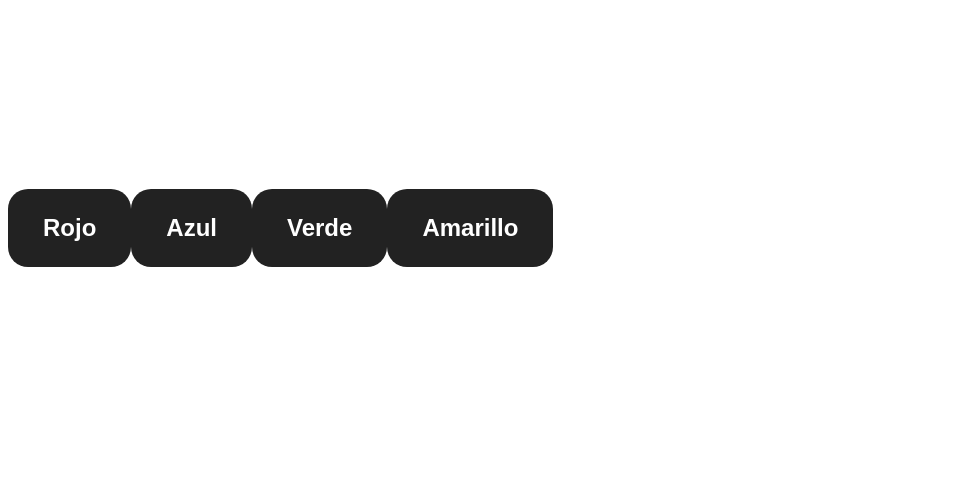
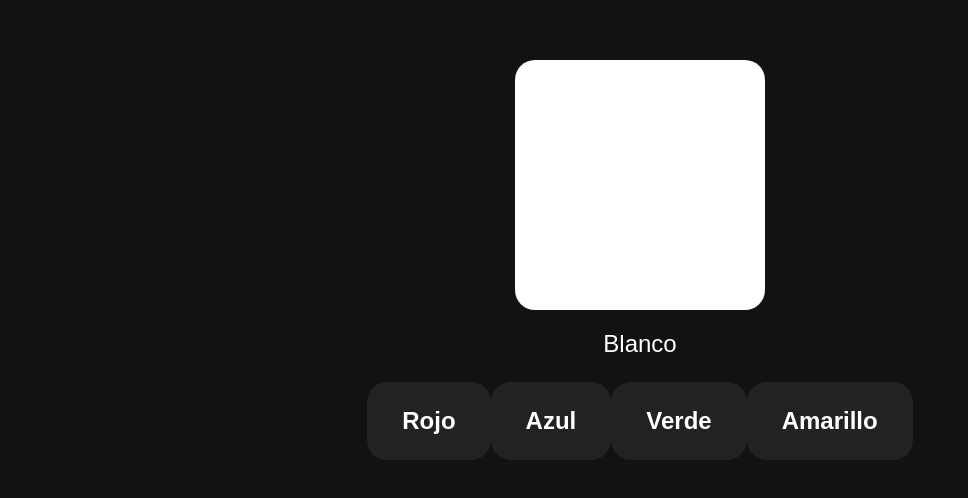
Before and after one commit to edwinandreshenao60-hash/Taller_Cambio-Dinamico-de-colores-en-angular_15-05-2026, an Angular app: page / in a window 1280 px wide. Shown: the part 140-638 px from the top of the page, without its empty margins (0-968 px from the left). Built offline with nearby package versions, Linux system fonts and the light colour scheme.

Commit message:
style(global): aplicar tema oscuro de fondo y centrar la aplicación principal

```diff
--- a/src/styles.scss
+++ b/src/styles.scss
@@ -1 +1,10 @@
-/* You can add global styles to this file, and also import other style files */
+body {
+  background-color: #121212;
+  color: white;
+  font-family: sans-serif;
+  margin: 0;
+  display: flex;
+  justify-content: center;
+  align-items: center;
+  height: 100vh;
+}
```
